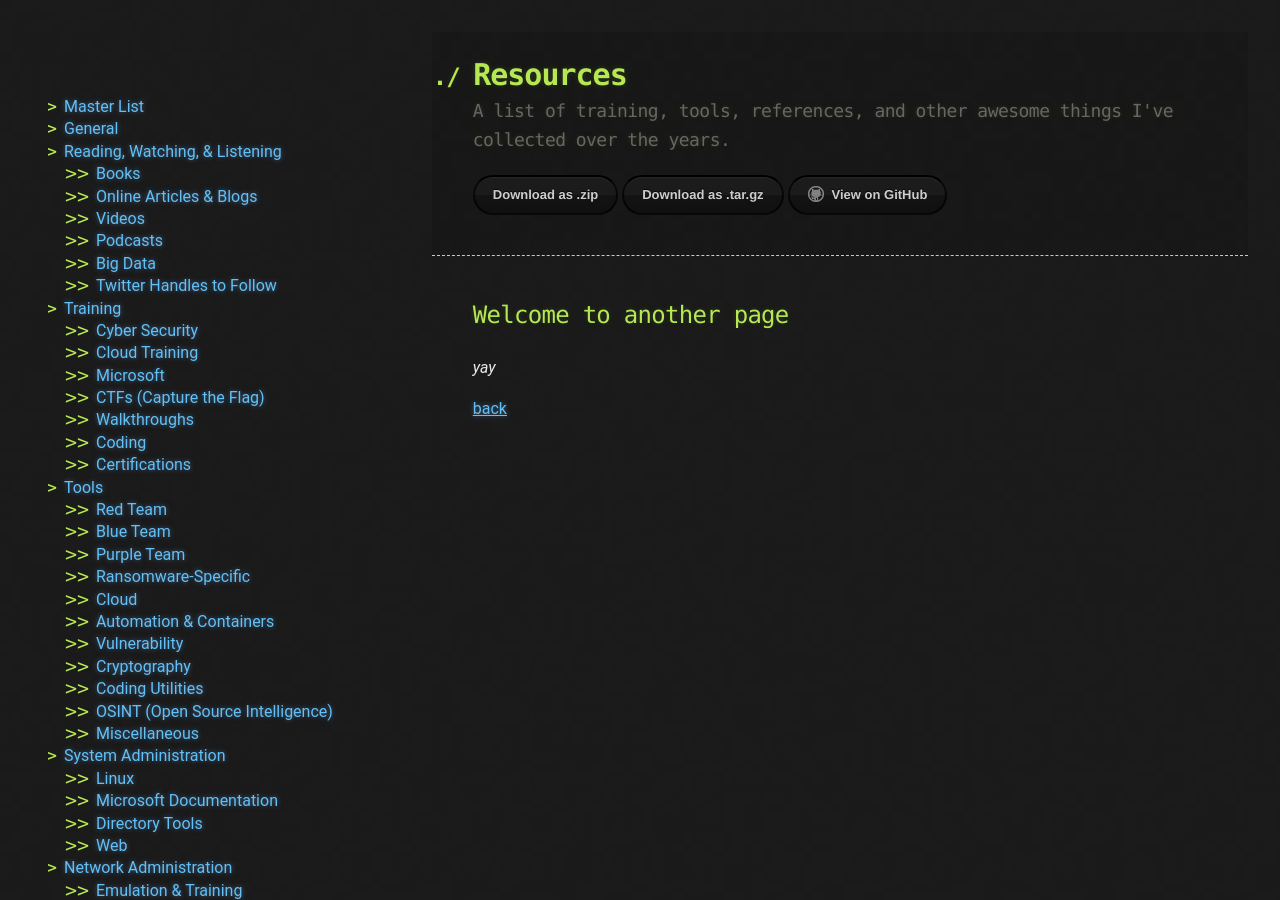
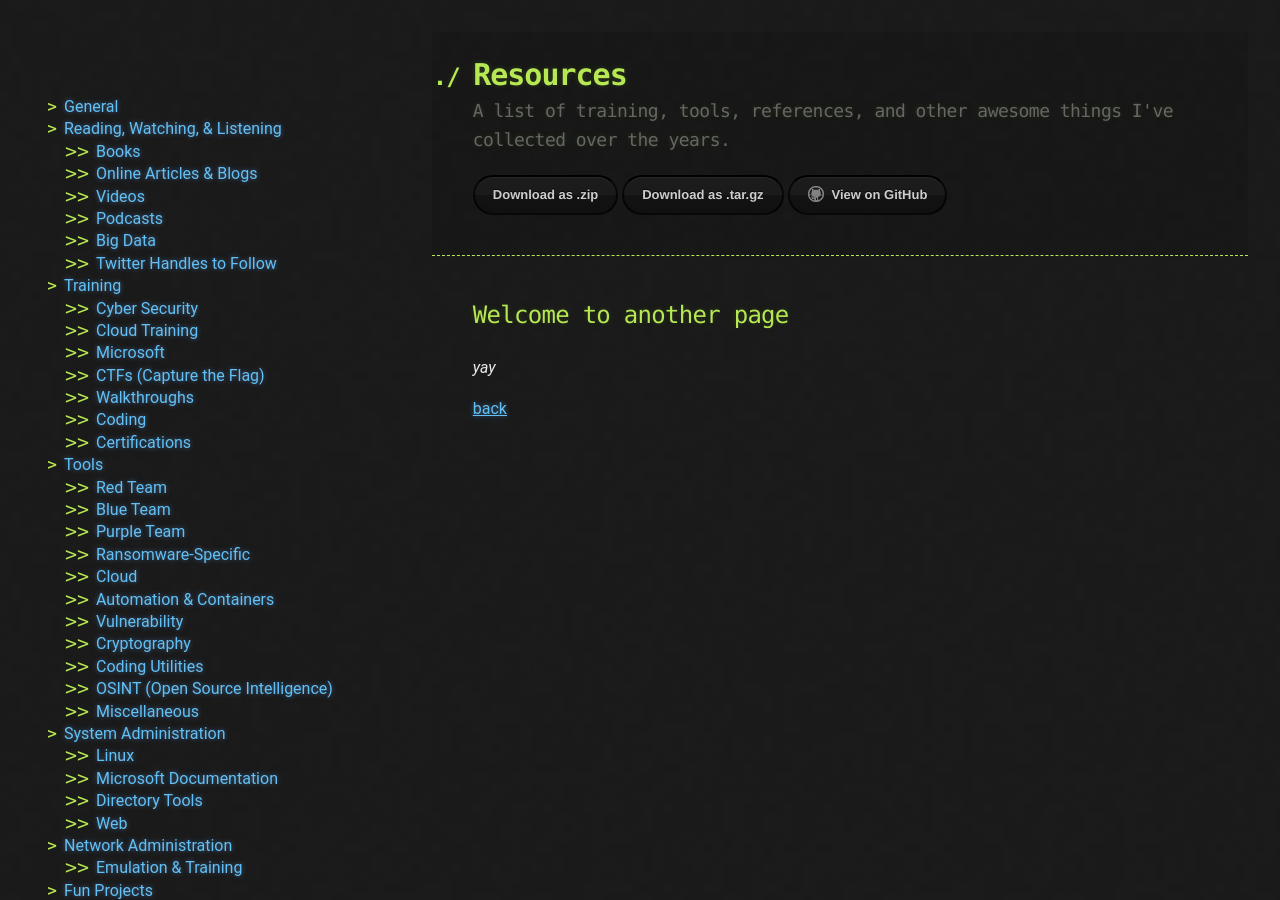
Before and after one commit to marknakamura/resources, a Jekyll site: the page built from another-page.md, in a window 1280 px wide. Built offline with Jekyll 4.4.1, drawn with Linux system fonts in a browser that asks for light colours; our own code applies the rules of GitHub Pages for plain Markdown files.

Commit message:
update css

```diff
--- a/_layouts/default.html
+++ b/_layouts/default.html
@@ -14,7 +14,6 @@
 
     <nav class="toc">
       <ul>
-        <li><a href="Resources.html">Master List</a></li>
         <li><a href="#general">General</a></li>
         <li><a href="#reading-watching--listening">Reading, Watching, & Listening</a></li>
         <ul>
--- a/assets/css/style.scss
+++ b/assets/css/style.scss
@@ -33,6 +33,7 @@
   width: $menuWidth;
   line-height: 2;
   overflow: scroll;
+  max-height: 100vh;
   ul {
     list-style: none;
     padding: 0;
```
